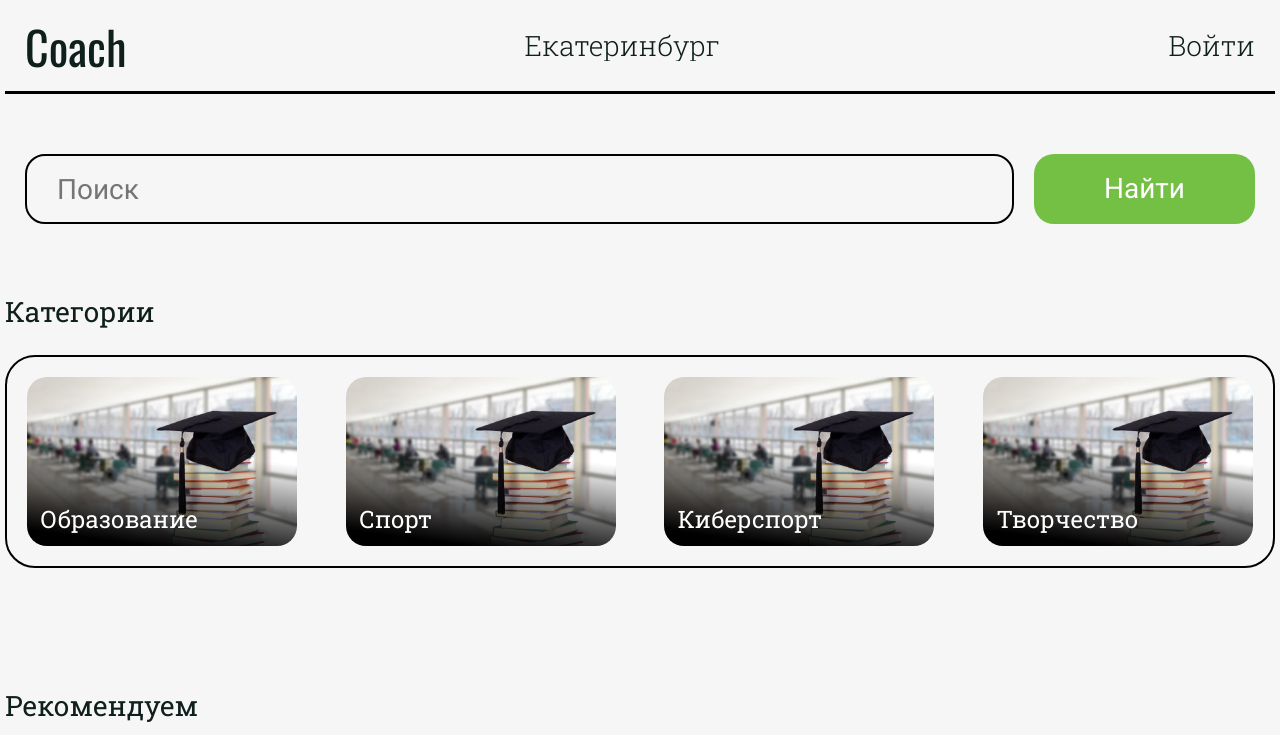
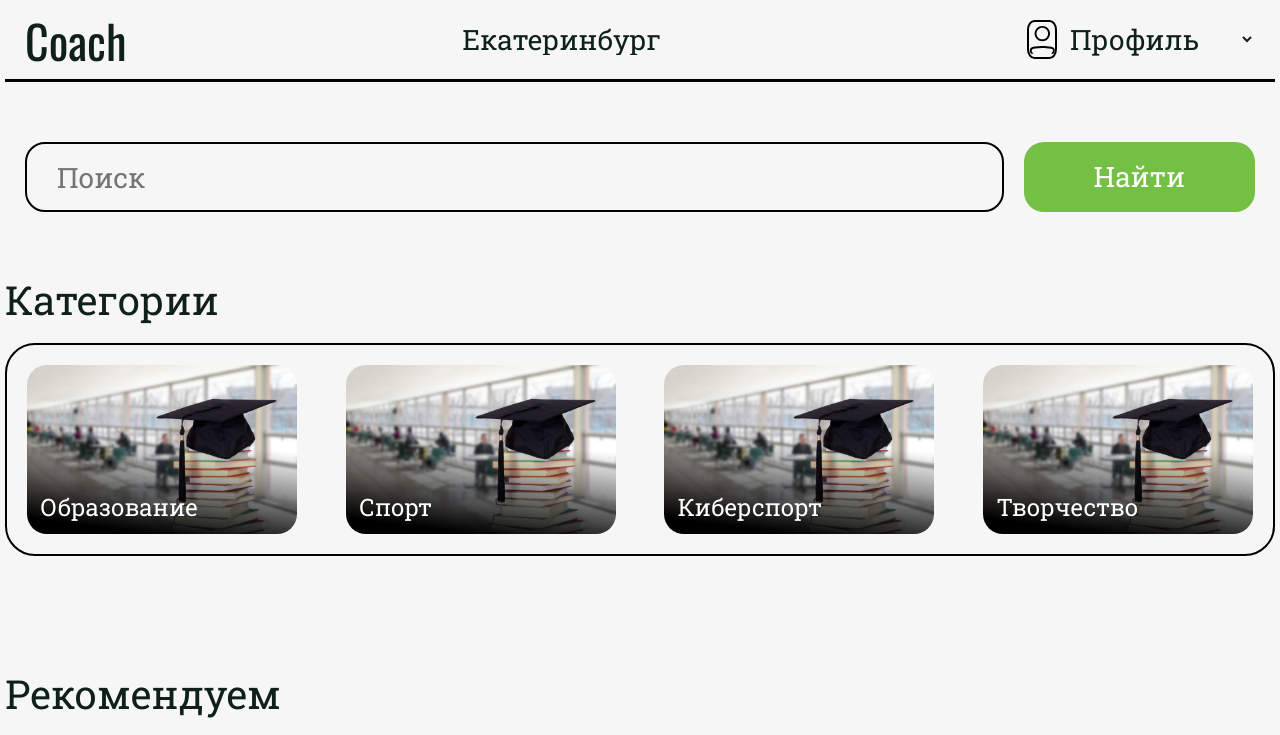
Before and after one commit to vachagunn/coach-react, a React (Create React App) app: page / in a window 1280 px wide. Shown: the top 735 px of the page. Built offline with nearby package versions, Linux system fonts and the light colour scheme.

Commit message:
Верстка авторизованного хедера+исправления стилей

```diff
--- a/src/components/cards/style.css
+++ b/src/components/cards/style.css
@@ -72,10 +72,13 @@ h3 {
 .information-block-activity {
     margin-top: 0;
     margin-bottom: 5px;
+    font-weight: 300;
 }
 
 .information-block-experience {
     margin-top: 0;
+    font-weight: 300;
+
 }
 
 .information-block-description {
--- a/src/components/categories/style.css
+++ b/src/components/categories/style.css
@@ -1,14 +1,4 @@
 /* Категории */
-
-h2 {
-    font-family: var(--roboto-slab-font);
-    font-size: 40px;
-    line-height: 36px;
-    font-weight: 400;
-
-    margin-top: 0;
-    margin-bottom: 25px;
-}
 
 .categories-block {
     max-width: var(--container-width);
--- /dev/null
+++ b/src/components/header/Header_Authorized.js
@@ -0,0 +1,32 @@
+import "./style.css"
+
+import profile_avatar from './../../img/profile.svg'
+
+const Header_Authorized = () => {
+    return (
+        <header className="page-header">
+            <nav className="main-header-nav">
+                <a href="#" className="logo-link">
+                    <h1 className="logo">Coach</h1>
+                </a>
+                <div className="select-wrapper">
+                    <select name="select-category" className="select" id="">
+                        <option value="1">Екатеринбург</option>
+                        <option value="2">Челябинск</option>
+                        <option value="3">Тюмень</option>
+                    </select>
+                </div>
+                <div href="#" className="profile">
+                    <img src={profile_avatar} width="30" height="30" alt="Профиль" />
+                    <select className="profile__name">
+                        <option value={1} className="profile__name hidden">Профиль</option>
+                        <option value={2}>Расписание</option>
+                        <option value={3}>Настройки</option>
+                        <option value={4}>Выход</option>
+                    </select>
+                </div>
+            </nav>
+        </header>);
+}
+
+export default Header_Authorized;
--- a/src/components/header/style.css
+++ b/src/components/header/style.css
@@ -26,7 +26,7 @@
     width: 100%;
 
     font-family: var(--roboto-slab-font);
-    font-weight: 300;
+    font-weight: 400;
 
     /* Убираем браузерную стрелку */
     appearance: none;
@@ -42,7 +42,7 @@
     /* border: 1px solid #0F1F1C;
     border-radius: 6px;
     background-color: #fff; */
-    padding: 10px 35px 10px 15px;
+    /* padding: 10px 35px 10px 15px; */
     cursor: pointer;
 }
 
@@ -80,3 +80,24 @@
     font-weight: 300;
     text-decoration: none;
 }
+
+/* Авторизованный (профиль) */
+.profile {
+    font-family: var(--roboto-slab-font);
+    display: flex;
+    gap: 9px;
+}
+
+.profile img {
+    display: block;
+    border: 2px solid black;
+    border-radius: 25%;
+}
+
+.profile__name {
+    font-weight: 400;
+}
+
+.hidden {
+    display: none;
+}
--- a/src/components/search/style.css
+++ b/src/components/search/style.css
@@ -1,6 +1,7 @@
 /* Поиск */
 
 .search-block {
+    font-family: var(--roboto-slab-font);
     max-width: var(--container-width);
     padding: 0px var(--container-padding);
     margin: 0 auto;
--- a/src/pages/Home.js
+++ b/src/pages/Home.js
@@ -1,4 +1,5 @@
 import Header from "./../components/header/Header";
+import Header_Authorized from "./../components/header/Header_Authorized";
 import Search from "./../components/search/Search";
 import Categories from "../components/categories/Categories";
 import Cards from "./../components/cards/Cards";
@@ -6,7 +7,8 @@ import Cards from "./../components/cards/Cards";
 const Home = () => {
     return (
         <>
-            <Header />
+            {/* <Header /> */}
+            <Header_Authorized  />
 
             <main className="main">
                 <Search />
--- a/src/styles/main.css
+++ b/src/styles/main.css
@@ -33,7 +33,15 @@ main {
     padding: 0;
 }
 
+h2 {
+    font-family: var(--roboto-slab-font);
+    font-size: 40px;
+    line-height: 36px;
+    font-weight: 400;
 
+    margin-top: 0;
+    margin-bottom: 25px;
+}
 
 .up-button {
     position: fixed;
```
Also changed, not shown: src/img/profile.svg (added).
